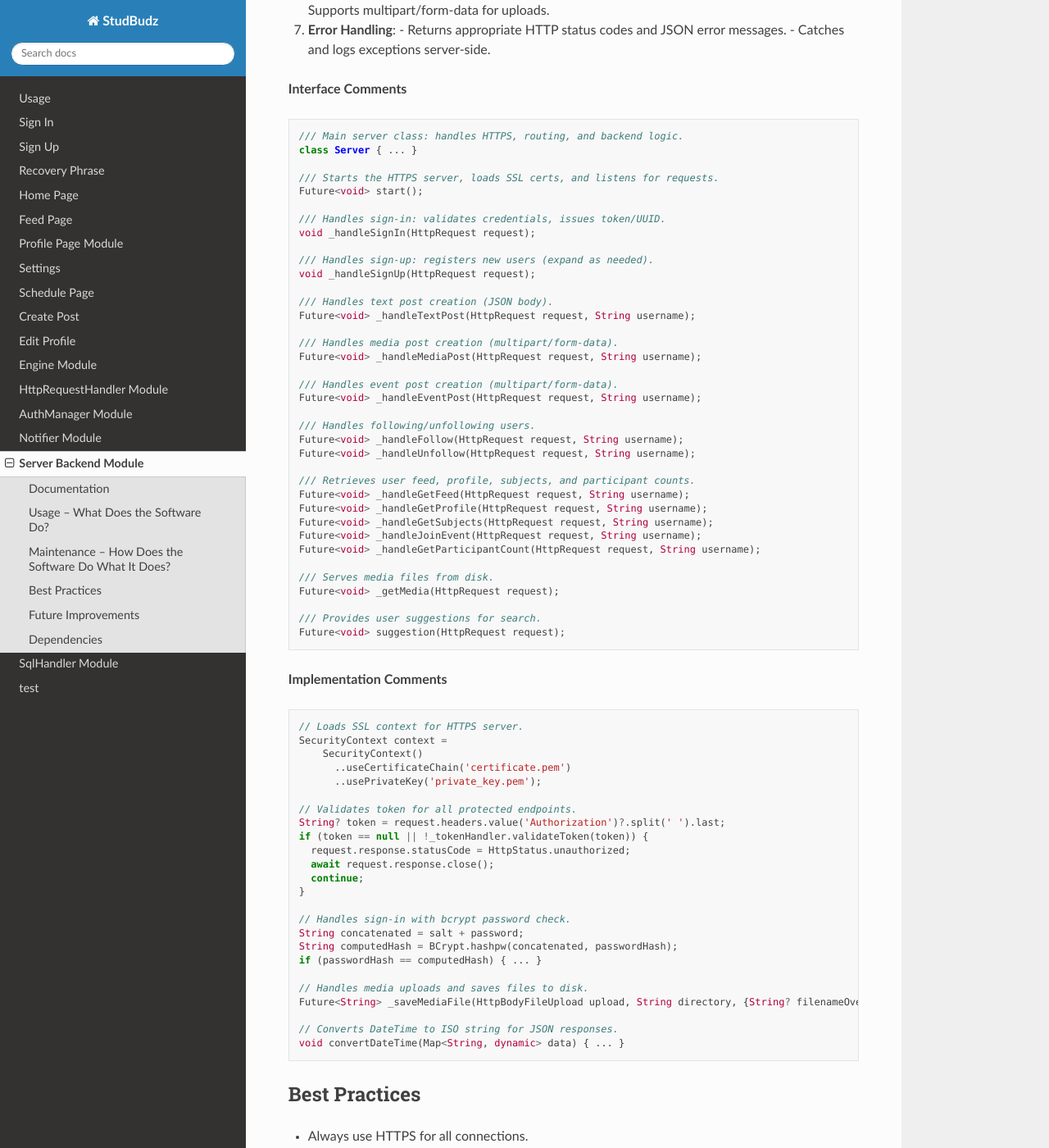
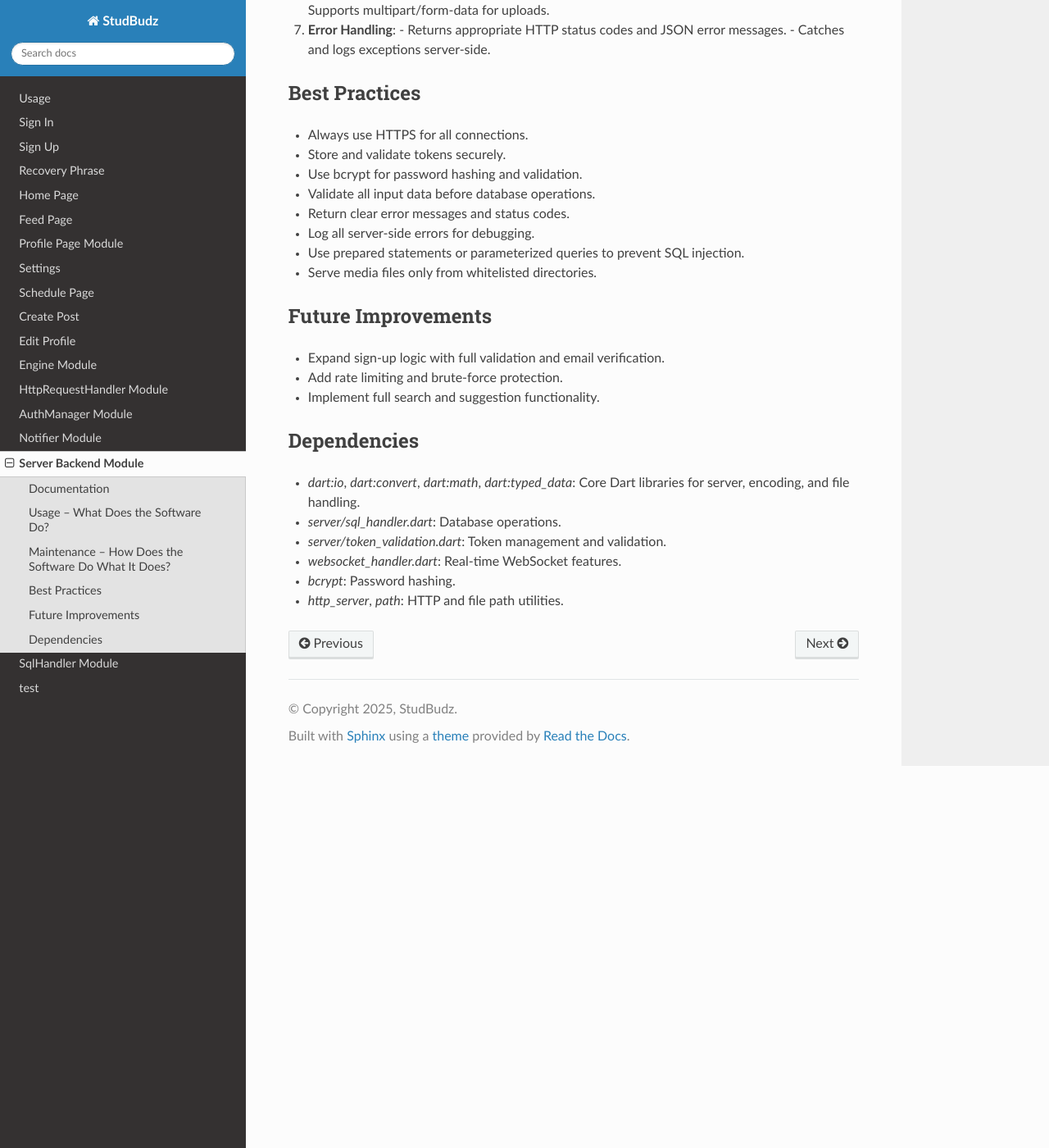
Before and after one commit to Basnoo05/rtd-tutorial, a Sphinx documentation site: the page built from docs/source/server.rst, in a window 1280 px wide and 1400 px high, scrolled down 1615 px. Shown: the whole window at 82% size. Built offline with Sphinx 7.4.7 and the Read the Docs theme 3.1.0, drawn with Linux system fonts in a browser that asks for light colours.

Commit message:
Update server.rst

```diff
--- a/docs/source/server.rst
+++ b/docs/source/server.rst
@@ -85,77 +85,6 @@ Maintenance – How Does the Software Do What It Does?
    - Returns appropriate HTTP status codes and JSON error messages.
    - Catches and logs exceptions server-side.
 
-**Interface Comments**
-
-.. code-block:: dart
-
-   /// Main server class: handles HTTPS, routing, and backend logic.
-   class Server { ... }
-
-   /// Starts the HTTPS server, loads SSL certs, and listens for requests.
-   Future<void> start();
-
-   /// Handles sign-in: validates credentials, issues token/UUID.
-   void _handleSignIn(HttpRequest request);
-
-   /// Handles sign-up: registers new users (expand as needed).
-   void _handleSignUp(HttpRequest request);
-
-   /// Handles text post creation (JSON body).
-   Future<void> _handleTextPost(HttpRequest request, String username);
-
-   /// Handles media post creation (multipart/form-data).
-   Future<void> _handleMediaPost(HttpRequest request, String username);
-
-   /// Handles event post creation (multipart/form-data).
-   Future<void> _handleEventPost(HttpRequest request, String username);
-
-   /// Handles following/unfollowing users.
-   Future<void> _handleFollow(HttpRequest request, String username);
-   Future<void> _handleUnfollow(HttpRequest request, String username);
-
-   /// Retrieves user feed, profile, subjects, and participant counts.
-   Future<void> _handleGetFeed(HttpRequest request, String username);
-   Future<void> _handleGetProfile(HttpRequest request, String username);
-   Future<void> _handleGetSubjects(HttpRequest request, String username);
-   Future<void> _handleJoinEvent(HttpRequest request, String username);
-   Future<void> _handleGetParticipantCount(HttpRequest request, String username);
-
-   /// Serves media files from disk.
-   Future<void> _getMedia(HttpRequest request);
-
-   /// Provides user suggestions for search.
-   Future<void> suggestion(HttpRequest request);
-
-**Implementation Comments**
-
-.. code-block:: dart
-
-   // Loads SSL context for HTTPS server.
-   SecurityContext context =
-       SecurityContext()
-         ..useCertificateChain('certificate.pem')
-         ..usePrivateKey('private_key.pem');
-
-   // Validates token for all protected endpoints.
-   String? token = request.headers.value('Authorization')?.split(' ').last;
-   if (token == null || !_tokenHandler.validateToken(token)) {
-     request.response.statusCode = HttpStatus.unauthorized;
-     await request.response.close();
-     continue;
-   }
-
-   // Handles sign-in with bcrypt password check.
-   String concatenated = salt + password;
-   String computedHash = BCrypt.hashpw(concatenated, passwordHash);
-   if (passwordHash == computedHash) { ... }
-
-   // Handles media uploads and saves files to disk.
-   Future<String> _saveMediaFile(HttpBodyFileUpload upload, String directory, {String? filenameOverride}) async { ... }
-
-   // Converts DateTime to ISO string for JSON responses.
-   void convertDateTime(Map<String, dynamic> data) { ... }
-
 Best Practices
 --------------
 
```
